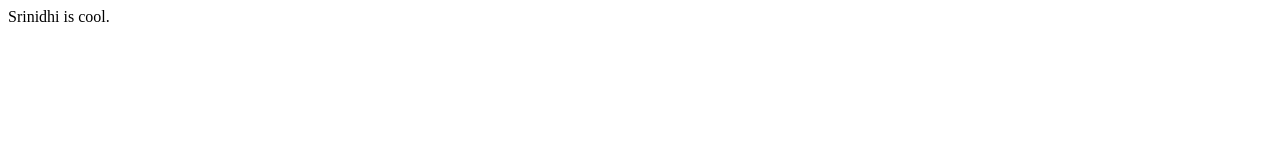
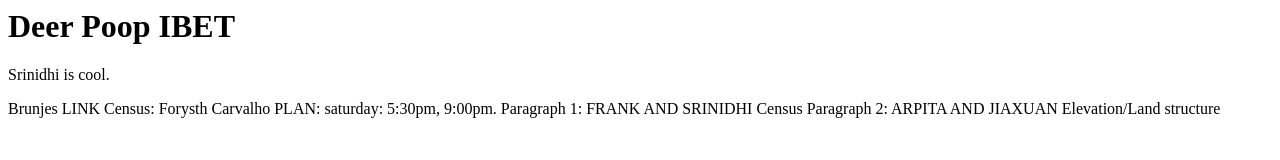
Before and after one commit to bestibetgroup/bestibetgroup.github.io, a plain HTML site: page index.html in a window 1280 px wide. Drawn offline with Linux system fonts and the light colour scheme.

Commit message:
Update index.html

```diff
--- a/index.html
+++ b/index.html
@@ -1 +1,18 @@
+<h1>Deer Poop IBET</h1>
 <p>Srinidhi is cool.</p>
+<p>Brunjes LINK
+
+Census: Forysth
+
+Carvalho
+
+PLAN:
+saturday: 5:30pm, 9:00pm.
+
+Paragraph 1:
+FRANK AND SRINIDHI Census
+Paragraph 2:
+ARPITA AND JIAXUAN Elevation/Land structure
+
+
+</p>
```
